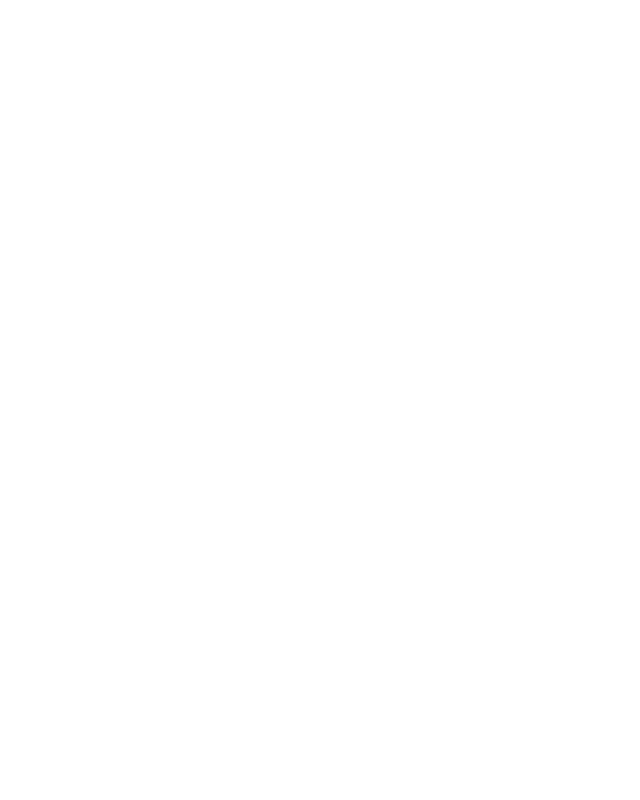
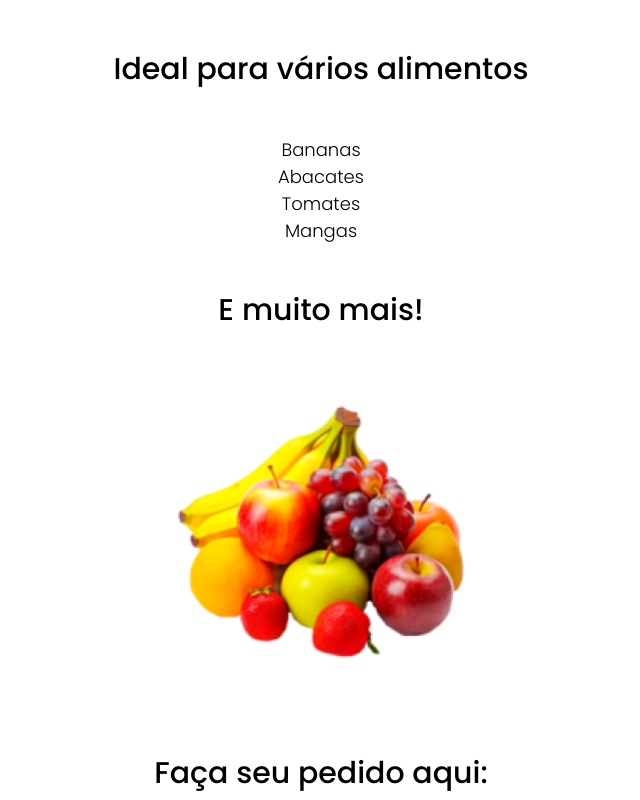
Before and after one commit to wellingtondonodo/site-MFU, a React (Vite) app: page /funcionamento in a window 1280 px wide. Shown: the part 760-1560 px from the top of the page, without its empty margins (319-959 px from the left). Before the commit the page ends 800 px from the top, so only its background shows below. Built offline with nearby package versions, Linux system fonts and the light colour scheme.

Commit message:
Página de Funcionamento Desktop

```diff
--- a/src/pages/Funcionamento.jsx
+++ b/src/pages/Funcionamento.jsx
@@ -2,11 +2,37 @@
 import Footer from "../components/Footer"
 import { GlobalStyle } from "../styles/global"
 import {PaginaFuncionamento} from "../styles/Funcionamento.styles"
+import Madura from "/Amadurecimento.png"
+import Frutas from "/Frutas.png"
 
 export default function Funcionamento() {
   return (
     <PaginaFuncionamento>
       <Header/>
+      <section>
+        <div id="parte1">
+          <div>
+            <h2>Como funciona?</h2>
+            <p>Nosso amadurecedor combina temperatura controlada, umidade e ventilação para amadurecer frutas e vegetais de forma uniforme e segura. Coloque os alimentos, ajuste as configurações e aguarde o tempo necessário para que estejam prontos para o consumo.</p>
+          </div>
+          <img src={Madura} alt="" />
+        </div>
+        <div id="parte2">
+          <h2>Ideal para vários alimentos</h2>
+          <div>
+            <h3>Bananas</h3>
+            <h3>Abacates</h3>
+            <h3>Tomates</h3>
+            <h3>Mangas</h3>
+          </div>
+          <h2>E muito mais!</h2>
+          <img src={Frutas} alt="" />
+        </div>
+        <div id="parte3">
+          <h2>Faça seu pedido aqui:</h2>
+          <a href="" className="botao">Pedido</a>
+        </div>
+      </section>
       <GlobalStyle/>
       <Footer/>
     </PaginaFuncionamento>
--- a/src/styles/Funcionamento.styles.js
+++ b/src/styles/Funcionamento.styles.js
@@ -1,5 +1,59 @@
 import styled from "styled-components"
 
 export const PaginaFuncionamento = styled.main`
+    section{
+        padding-block: 5.75rem;
+    }
 
+    #parte1{
+        display: flex;
+        justify-content: space-evenly;
+        margin-bottom: 11rem;
+
+        div{
+            display: flex;
+            flex-direction: column;
+            align-items: center;
+            gap: 2.25rem;
+
+            p{
+                width: 37.875rem;
+                font-family: "Poppins";
+                text-align: justify;
+                font-weight: 300;
+                font-size: 1.75rem;
+            }
+        }
+
+        img{
+            object-fit: contain;
+            width: 34.5rem;
+        }
+    }
+
+    #parte2{
+        display: flex;
+        flex-direction: column;
+        align-items: center;
+        gap: 2.75rem;
+        margin-bottom: 4rem;
+
+        h3{
+            font-size: 1.125rem;
+            font-weight: 300;
+            font-family: "Poppins";
+            text-align: center;
+        }
+
+        img{
+            width: 19.375rem;
+        }
+    }
+
+    #parte3{
+        display: flex;
+        flex-direction: column;
+        align-items: center;
+        gap: 3rem;
+    }
 `
--- a/src/styles/Inicio.styles.js
+++ b/src/styles/Inicio.styles.js
@@ -121,29 +121,6 @@
         margin-bottom: 8rem;
     }
 
-    .botao{
-        font-size: 1.25rem;
-        font-weight: 300;
-        font-family: "Poppins";
-        text-decoration: none;
-        color: #ffffff;
-        background: #002500;
-        width: 14rem;
-        height: 5.5rem;
-        border-radius: 15px;
-        display: flex;
-        align-items: center;
-        justify-content: center;
-        border: solid 2px transparent;
-        transition: .25s;
-    }
-
-    .botao:hover{
-        border: solid 2px black;
-        color: #002500;
-        background: #ffffff;
-    }
-
     #links{
         display: flex;
         justify-content: center;
--- a/src/styles/global.js
+++ b/src/styles/global.js
@@ -12,4 +12,27 @@
         font-size: 1.875rem;
         font-weight: 500;
     }
+
+    .botao{
+        font-size: 1.25rem;
+        font-weight: 300;
+        font-family: "Poppins";
+        text-decoration: none;
+        color: #ffffff;
+        background: #002500;
+        width: 14rem;
+        height: 5.5rem;
+        border-radius: 15px;
+        display: flex;
+        align-items: center;
+        justify-content: center;
+        border: solid 2px transparent;
+        transition: .25s;
+    }
+
+    .botao:hover{
+        border: solid 2px black;
+        color: #002500;
+        background: #ffffff;
+    }
 `
```
Also changed, not shown: public/Amadurecimento.png (added), public/Frutas.png (added).
